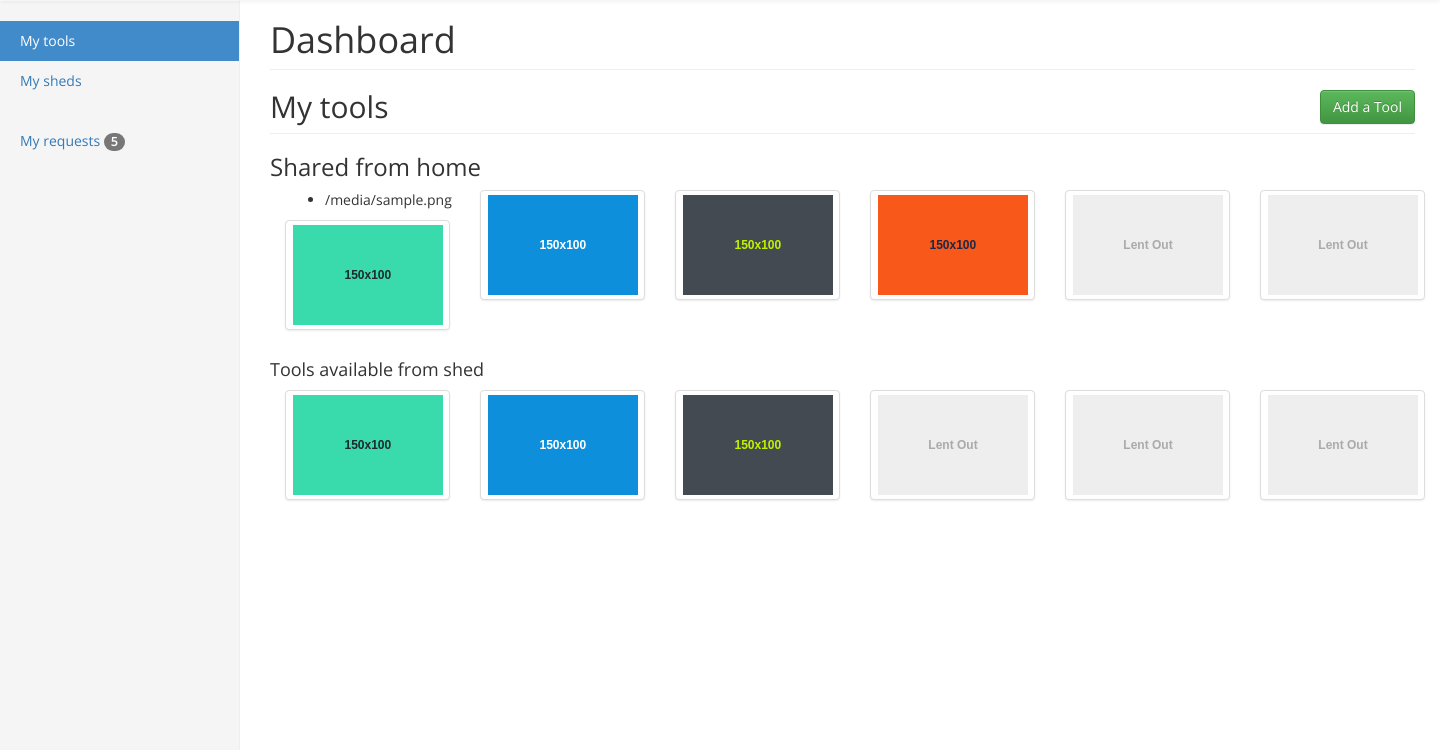
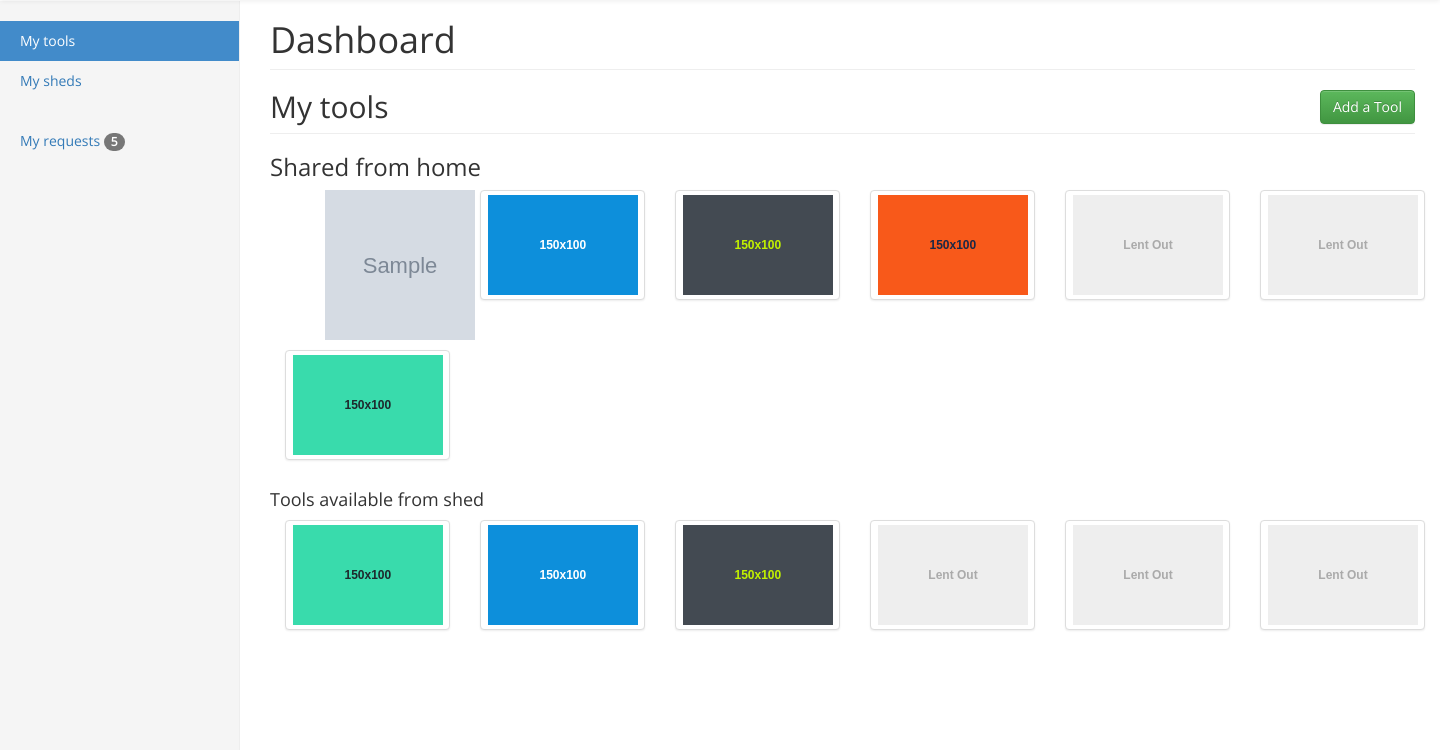
Before and after one commit to nm6061/toolshare, a Django app: template app/templates/dashboard.html in a window 1440 px wide. Shown: the part 50-800 px from the top of the page. Run offline with Django 3.2, Linux system fonts and the light colour scheme; the template is opened without the code that fills it: most values are stand-ins (such as "Sample title", 1, 10 or a date in 2020); grey boxes marked "Sample" are stand-in pictures; some libraries are stand-ins or nearby versions.

Commit message:
Updated dashboard tool display

```diff
--- a/app/templates/dashboard.html
+++ b/app/templates/dashboard.html
@@ -41,8 +41,8 @@
                         {% if homeTools %}
                             <ul>
                                 {% for tool in homeTools %}
-                                    <li>{{ tool.picture }}</li>
-{#                                    <img src="{{tool.picture.url}}"/>#}
+                                    <img class="img-square" src="{{tool.picture.url}}" alt="{{tool.picture}}" class="img-circle"
+                                    style="width: 150px; height: 150px;"/>
                                 {% endfor %}
                             </ul>
                         {% else %}
--- a/toolshare/settings.py
+++ b/toolshare/settings.py
@@ -89,4 +89,4 @@ STATIC_URL = '/static/'
 
 MEDIA_URL = '/media/'
 
-MEDIA_ROOT = os.path.join(BASE_DIR, "media")
+MEDIA_ROOT = os.path.join(BASE_DIR, "app/media")
```
Also changed, not shown: app/media/toolpics/hammer.jpg (added), app/media/toolpics/scissor.jpg (added), app/media/toolpics/wrench.jpg (added).
